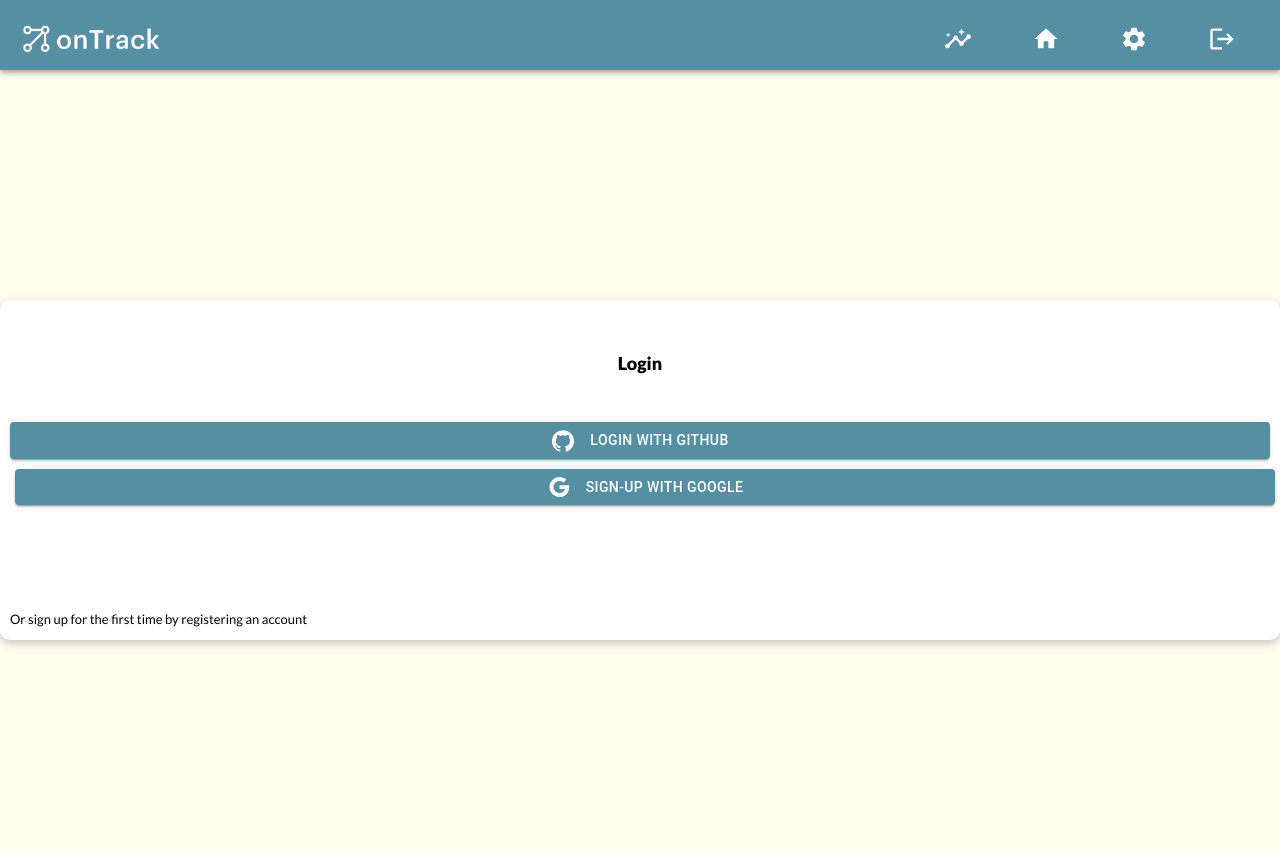
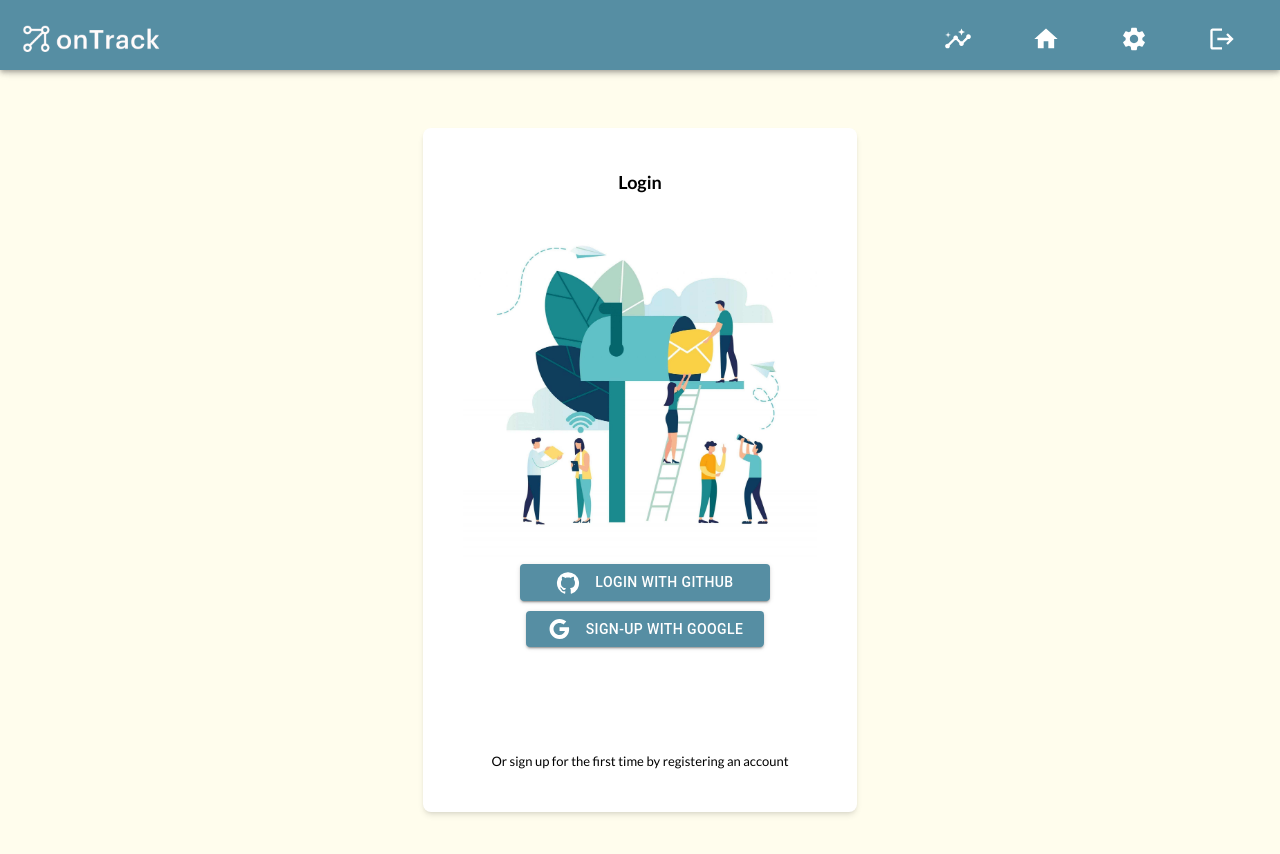
Before and after one commit to MariaIgonina/OnTrack, a React (Vite) app in the folder client/: page / in a window 1280 px wide. Shown: the top 854 px of the page. Built offline with nearby package versions, Linux system fonts and the light colour scheme; no server answers.

Commit message:
login page styled

```diff
--- a/client/src/Components/LoginBtn.tsx
+++ b/client/src/Components/LoginBtn.tsx
@@ -68,7 +68,7 @@ export default function LoginBtn({ text }: LoginBtnProps) {
               role: "applicant",
             })
           );
-          localStorage.setItem('id', applicantCreated.payload.idDB + '')
+          localStorage.setItem("id", applicantCreated.payload.idDB + "");
           //navigate(`/applicant/${applicantCreated.payload.idDB}`);
           navigate(`/login`);
           ///${applicantCreated.payload.idDB}`);
@@ -83,7 +83,7 @@ export default function LoginBtn({ text }: LoginBtnProps) {
               role: "recruiter",
             })
           );
-          localStorage.setItem('id', recruiterCreated.payload.id + '')
+          localStorage.setItem("id", recruiterCreated.payload.id + "");
 
           // navigate(`/recruiter/${recruiterCreated.payload.id}`);
           navigate(`/login`);
@@ -92,9 +92,9 @@ export default function LoginBtn({ text }: LoginBtnProps) {
       }
 
       if (returnedRole.payload && returnedRole.payload.recruiterName) {
-        console.log('local storate???')
-        localStorage.setItem('id', returnedRole.payload.id + '')
-        localStorage.setItem('currentUser', 'recruiter')
+        console.log("local storate???");
+        localStorage.setItem("id", returnedRole.payload.id + "");
+        localStorage.setItem("currentUser", "recruiter");
         dispatch(
           setCurrentUser({ id: returnedRole.payload.id, role: "recruiter" })
         );
@@ -103,8 +103,8 @@ export default function LoginBtn({ text }: LoginBtnProps) {
         navigate(`/login`);
         ///${returnedRole.payload.id}`);
       } else if (returnedRole.payload && returnedRole.payload.idDB) {
-        localStorage.setItem('id', returnedRole.payload.idDB + '')
-        localStorage.setItem('currentUser', 'applicant')
+        localStorage.setItem("id", returnedRole.payload.idDB + "");
+        localStorage.setItem("currentUser", "applicant");
         dispatch(
           setCurrentUser({ id: returnedRole.payload.idDB, role: "applicant" })
         );
@@ -169,9 +169,13 @@ export default function LoginBtn({ text }: LoginBtnProps) {
   return (
     <Button
       onClick={loginWithGitHub}
-      sx={{ backgroundColor: "#568EA3", margin: "5px" }}
+      sx={{
+        backgroundColor: "#568EA3",
+        margin: "5px",
+        width: "250px",
+        marginLeft: "15px",
+      }}
       variant="contained"
-      className="btn"
       type="submit"
     >
       <GitHubIcon sx={{ marginRight: "15px" }} />
--- a/client/src/Pages/Login.css
+++ b/client/src/Pages/Login.css
@@ -1,39 +1,3 @@
-input {
-  border: 1px solid grey;
-}
-
-.title {
-  font-size: large;
-  font-weight: 900;
-  justify-content: center;
-  align-items: center;
-  align-self: center;
-  margin: 40px;
-}
-
-.wholepage {
-  height: 100vh;
-  width: 100vw;
-  display: flex;
-  align-items: center;
-  justify-content: center;
-
-  background-color: #fffded;
-}
-
-.container {
-  width: max-content;
-  height: max-content;
-  box-shadow: rgba(0, 0, 0, 0.24) 0px 3px 8px;
-  display: flex;
-  flex-direction: column;
-  align-content: center;
-  justify-content: center;
-  padding: 10px;
-  background-color: white;
-  border-radius: 10px;
-}
-
 .btn {
   padding: 5px;
   background-color: #568ea3;
--- a/client/src/Pages/LoginPage.tsx
+++ b/client/src/Pages/LoginPage.tsx
@@ -8,6 +8,7 @@ import { setCurrentUser } from "../store/CurrentUserSlice";
 import LoginBtn from "../Components/LoginBtn";
 import { useNavigate } from "react-router-dom";
 import SignInWithGoogle from "../Components/SignInWithGoogle";
+import stock2 from "../assets/stock-2.png";
 
 const LoginPage = () => {
   const dispatch = useDispatch<AppDispatch>();
@@ -20,8 +21,8 @@ const LoginPage = () => {
   }
 
   async function logoutFromGithub() {
-    if (localStorage.getItem('authInfo')) {
-      await logoutFromGoogle(localStorage.getItem('gt'));
+    if (localStorage.getItem("authInfo")) {
+      await logoutFromGoogle(localStorage.getItem("gt"));
     } else {
       localStorage.removeItem("accessToken");
     }
@@ -33,26 +34,31 @@ const LoginPage = () => {
   }
 
   async function logoutFromGoogle(token: string | null) {
-    console.log('log-out google');
+    console.log("log-out google");
     await fetch(`https://oauth2.googleapis.com/revoke?token=${token}`, {
-      method: 'POST',
+      method: "POST",
       headers: {
-        'Content-Type': 'application/x-www-form-urlencoded'
-      }
-    }).then(data => {
-      localStorage.removeItem('authInfo');
-      localStorage.removeItem('gt');
-    })
+        "Content-Type": "application/x-www-form-urlencoded",
+      },
+    }).then((data) => {
+      localStorage.removeItem("authInfo");
+      localStorage.removeItem("gt");
+    });
   }
 
   return (
     <>
-      <div className="wholepage">
-        <div className="container">
-          <h1 className="title">Login</h1>
-          {localStorage.getItem("accessToken") || localStorage.getItem('gt') ? (
+      <div className="h-screen w-screen flex items-center justify-center bg-stone-100">
+        <div className="shadow-md flex flex-col items-center justify-center p-10 bg-white rounded-lg">
+          <h1 className="text-lg font-bold pb-2">Login</h1>
+          <img
+            src={stock2}
+            alt="stockphoto"
+            style={{ width: "max", height: 350, marginTop: "5px" }}
+          />
+          {localStorage.getItem("accessToken") || localStorage.getItem("gt") ? (
             <>
-              <h3 className="loggedin">You are logged in!</h3>
+              <h3 className="pb-8">You are logged in!</h3>
               <Button
                 sx={{ backgroundColor: "#568EA3" }}
                 variant="contained"
@@ -65,8 +71,8 @@ const LoginPage = () => {
             </>
           ) : (
             <>
-                <LoginBtn text={"Login with Github"} />
-                <SignInWithGoogle />
+              <LoginBtn text={"Login with Github"} />
+              <SignInWithGoogle />
               <div className="register">
                 <button className="smallbtn" onClick={handleRegisterModal}>
                   <p>Or sign up for the first time by registering an account</p>
```
Also changed, not shown: client/src/Components/GithubBtn.tsx (+5 -13 lines), 1 other file (tests, documents, lock files or other folders).
